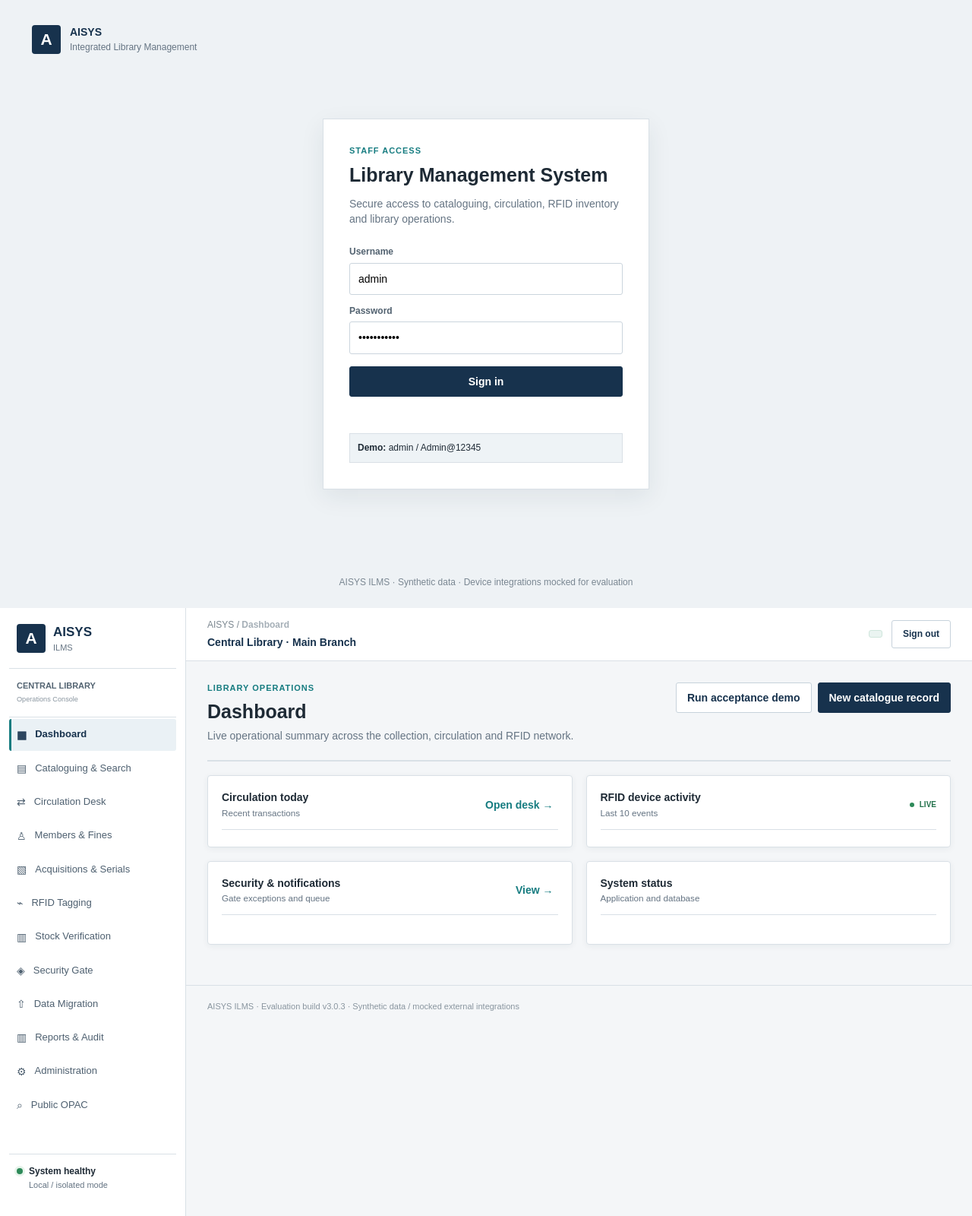
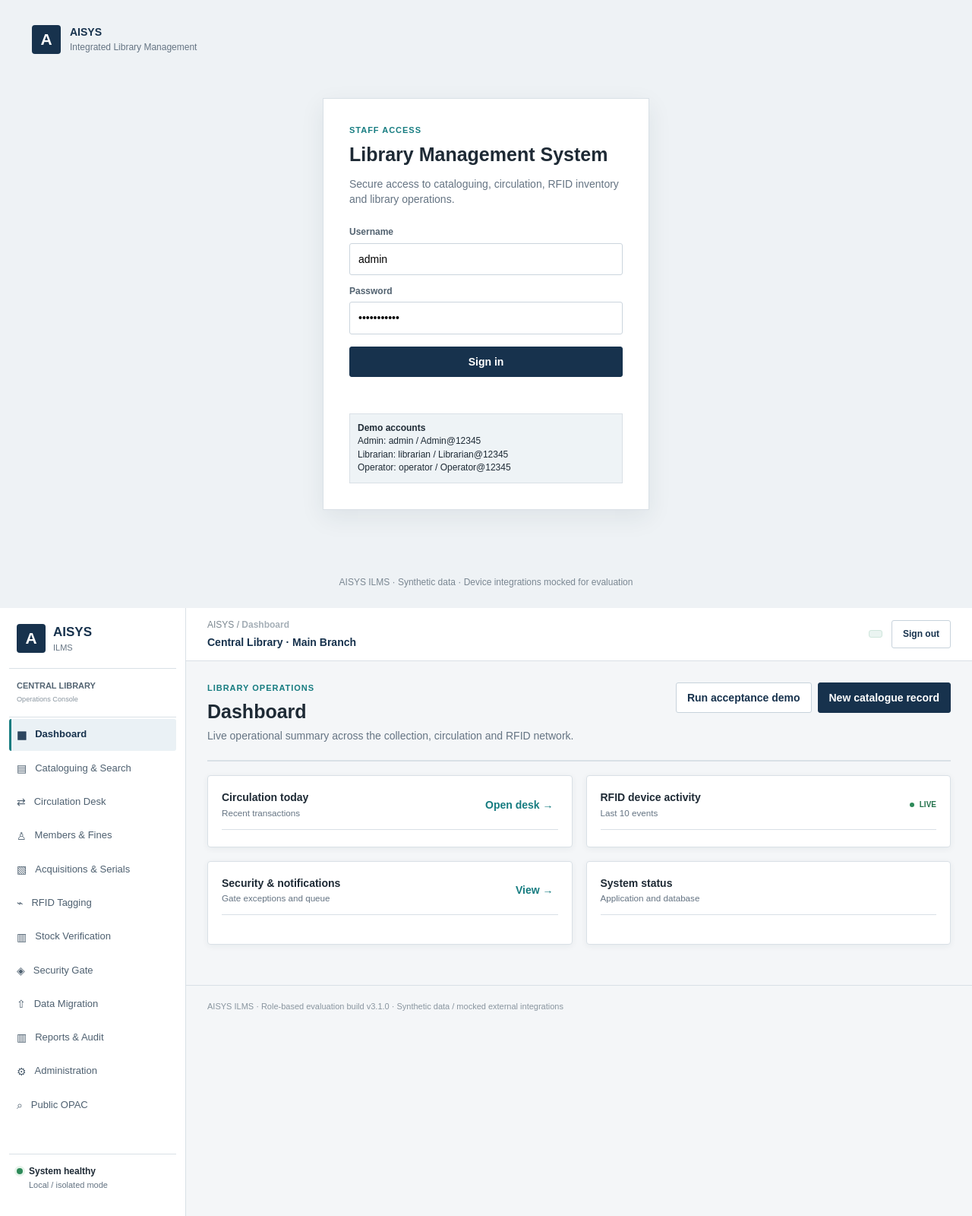
Before and after one commit to chandanboyina/AISYS_Library_RFID_ILMS, a FastAPI app: page / in a window 1280 px wide. Shown: the whole page at 76% size. Run offline with FastAPI, Linux system fonts and the light colour scheme.

Commit message:
Add role metadata and role-specific workspace labels

```diff
--- a/AISYS_RFID_ILMS_v3.0.3_FINAL/aisys_final/app/templates/index.html
+++ b/AISYS_RFID_ILMS_v3.0.3_FINAL/aisys_final/app/templates/index.html
@@ -3,7 +3,7 @@
 <head>
 <meta charset="utf-8"><meta name="viewport" content="width=device-width,initial-scale=1">
 <meta name="theme-color" content="#17324d"><title>AISYS ILMS</title>
-<link rel="stylesheet" href="/static/app.css">
+<link rel="stylesheet" href="/static/app.css?v=3.1.0">
 </head>
 <body>
 <div id="authView" class="login-page">
@@ -16,7 +16,7 @@
       <label for="p">Password</label><input id="p" type="password" value="Admin@12345" autocomplete="current-password">
       <button type="submit" class="btn primary full">Sign in</button>
     </form>
-    <div id="loginStatus" class="login-status" aria-live="polite"></div><div class="login-note"><b>Demo:</b> admin / Admin@12345</div>
+    <div id="loginStatus" class="login-status" aria-live="polite"></div><div class="login-note"><b>Demo accounts</b><br>Admin: admin / Admin@12345<br>Librarian: librarian / Librarian@12345<br>Operator: operator / Operator@12345</div>
   </div>
   <div class="login-footer">AISYS ILMS · Synthetic data · Device integrations mocked for evaluation</div>
 </div>
@@ -26,18 +26,18 @@
     <div class="brand"><div class="logo">A</div><div><b>AISYS</b><span>ILMS</span></div></div>
     <div class="library-name">CENTRAL LIBRARY<br><small>Operations Console</small></div>
     <nav id="nav">
-      <button type="button" data-section="dashboard" class="nav active">▦ <span>Dashboard</span></button>
-      <button type="button" data-section="catalog" class="nav">▤ <span>Cataloguing & Search</span></button>
-      <button type="button" data-section="circulation" class="nav">⇄ <span>Circulation Desk</span></button>
-      <button type="button" data-section="members" class="nav">♙ <span>Members & Fines</span></button>
-      <button type="button" data-section="acquisitions" class="nav">▧ <span>Acquisitions & Serials</span></button>
-      <button type="button" data-section="tagging" class="nav">⌁ <span>RFID Tagging</span></button>
-      <button type="button" data-section="inventory" class="nav">▥ <span>Stock Verification</span></button>
-      <button type="button" data-section="security" class="nav">◈ <span>Security Gate</span></button>
-      <button type="button" data-section="migration" class="nav">⇧ <span>Data Migration</span></button>
-      <button type="button" data-section="reports" class="nav">▥ <span>Reports & Audit</span></button>
-      <button type="button" data-section="admin" class="nav admin-only">⚙ <span>Administration</span></button>
-      <button type="button" data-section="opac" class="nav">⌕ <span>Public OPAC</span></button>
+      <button type="button" data-section="dashboard" class="nav active" data-roles="admin,librarian,operator">▦ <span>Dashboard</span></button>
+      <button type="button" data-section="catalog" class="nav" data-roles="admin,librarian,operator">▤ <span>Cataloguing & Search</span></button>
+      <button type="button" data-section="circulation" class="nav" data-roles="admin,librarian,operator">⇄ <span>Circulation Desk</span></button>
+      <button type="button" data-section="members" class="nav" data-roles="admin,librarian">♙ <span>Members & Fines</span></button>
+      <button type="button" data-section="acquisitions" class="nav" data-roles="admin,librarian">▧ <span>Acquisitions & Serials</span></button>
+      <button type="button" data-section="tagging" class="nav" data-roles="admin,librarian">⌁ <span>RFID Tagging</span></button>
+      <button type="button" data-section="inventory" class="nav" data-roles="admin,librarian,operator">▥ <span>Stock Verification</span></button>
+      <button type="button" data-section="security" class="nav" data-roles="admin,librarian,operator">◈ <span>Security Gate</span></button>
+      <button type="button" data-section="migration" class="nav" data-roles="admin">⇧ <span>Data Migration</span></button>
+      <button type="button" data-section="reports" class="nav" data-roles="admin,librarian">▥ <span>Reports & Audit</span></button>
+      <button type="button" data-section="admin" class="nav admin-only" data-roles="admin">⚙ <span>Administration</span></button>
+      <button type="button" data-section="opac" class="nav" data-roles="admin,librarian,operator">⌕ <span>Public OPAC</span></button>
     </nav>
     <div class="side-status"><span class="dot"></span><div><b>System healthy</b><small>Local / isolated mode</small></div></div>
   </aside>
@@ -50,7 +50,7 @@
 
     <div class="content">
       <section id="dashboard" class="section active">
-        <div class="section-title"><div><div class="kicker">LIBRARY OPERATIONS</div><h1>Dashboard</h1><p>Live operational summary across the collection, circulation and RFID network.</p></div><div class="actions"><button type="button" class="btn outline" onclick="runDemo(this)">Run acceptance demo</button><button type="button" class="btn primary" onclick="showSection('catalog')">New catalogue record</button></div></div>
+        <div class="section-title"><div><div class="kicker" id="dashboardKicker">LIBRARY OPERATIONS</div><h1 id="dashboardHeading">Dashboard</h1><p id="dashboardDescription">Live operational summary across the collection, circulation and RFID network.</p></div><div class="actions"><button type="button" class="btn outline" data-roles="admin" onclick="runDemo(this)">Run acceptance demo</button><button type="button" class="btn primary" onclick="showSection('catalog')">New catalogue record</button></div></div>
         <div id="metrics" class="metric-table"></div>
         <div class="dashboard-grid">
           <div class="panel"><div class="panel-head"><div><b>Circulation today</b><small>Recent transactions</small></div><button type="button" class="link" onclick="showSection('circulation')">Open desk →</button></div><div id="dashCirculation"></div></div>
@@ -121,12 +121,12 @@
         <div class="toolbar panel"><input id="opacSearch" placeholder="Search catalogue" onkeydown="if(event.key==='Enter')loadOpac()"><button type="button" class="btn primary" onclick="loadOpac()">Search</button></div><div class="panel"><div id="opacTable"></div></div>
       </section>
     </div>
-    <footer>AISYS ILMS · Evaluation build v3.0.3 · Synthetic data / mocked external integrations <span id="lastRefresh"></span></footer>
+    <footer>AISYS ILMS · Role-based evaluation build v3.1.0 · Synthetic data / mocked external integrations <span id="lastRefresh"></span></footer>
   </main>
 </div>
 
 <div id="bookModal" class="modal" hidden><div class="modal-card"><button type="button" class="close" onclick="closeModal('bookModal')">×</button><h2>New catalogue item</h2><label>Accession number</label><input id="bookAccession"><label>Title</label><input id="bookTitle"><label>Author</label><input id="bookAuthor"><div class="row"><input id="bookIsbn" placeholder="ISBN"><input id="bookCategory" placeholder="Category" value="General"></div><label class="check"><input id="bookReference" type="checkbox"> Reference-only item</label><button type="button" class="btn primary full" onclick="createBook(this)">Create record</button></div></div>
 <div id="memberModal" class="modal" hidden><div class="modal-card"><button type="button" class="close" onclick="closeModal('memberModal')">×</button><h2>New member</h2><label>Member number</label><input id="memberNo"><label>Name</label><input id="memberName"><label>Email</label><input id="memberEmail"><button type="button" class="btn primary full" onclick="createMember(this)">Create member</button></div></div>
 <div id="toast" class="toast" hidden></div>
-<script src="/static/app.js?v=3.0.4"></script>
+<script src="/static/app.js?v=3.1.0"></script>
 </body></html>
```
